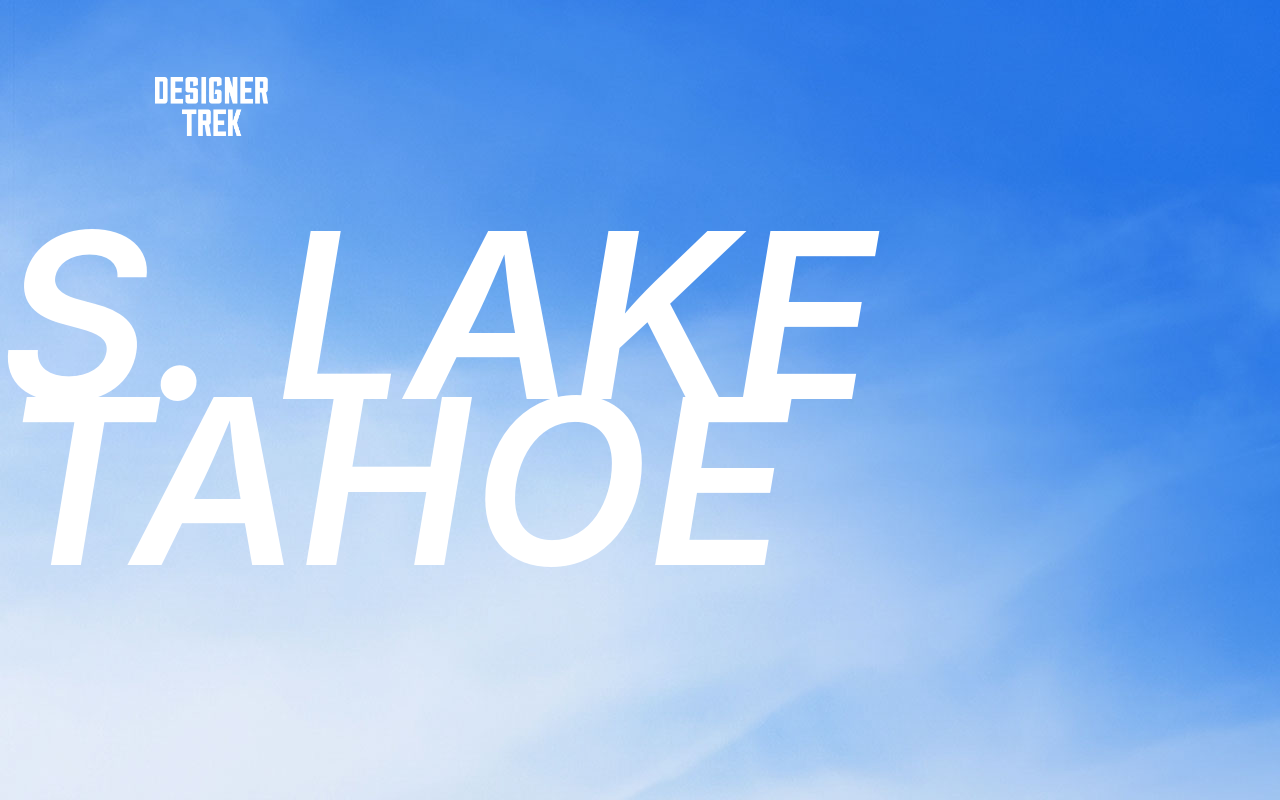
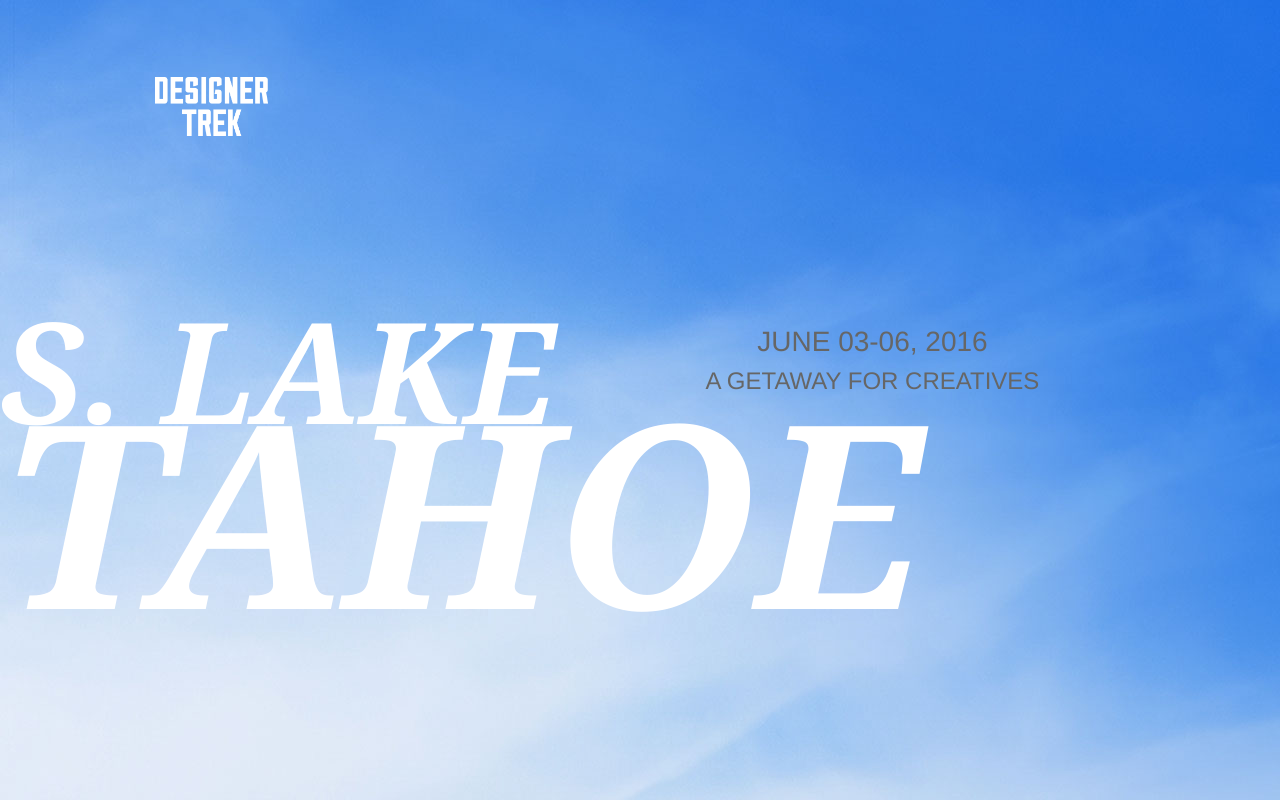
Before and after one commit to vokuznetsov/one-page-site-example-1, a React (Create React App) app: page / in a window 1280 px wide. Shown: the top 800 px of the page. Built offline with nearby package versions, Linux system fonts and the light colour scheme.

Commit message:
add data

```diff
--- a/src/index.js
+++ b/src/index.js
@@ -2,7 +2,7 @@ import React from 'react';
 import ReactDOM from 'react-dom';
 import App from './App';
 import 'bootstrap';
-import './styles/style.scss'
+import './style/style.scss'
 import * as serviceWorker from './util/serviceWorker';
 
 ReactDOM.render(<App />, document.getElementById('root'));
--- a/src/modules/Place.js
+++ b/src/modules/Place.js
@@ -5,10 +5,15 @@ class Place extends React.Component {
     render() {
         return (
             <div className="row mt-7-vw">
-                <div className="col place">
-                    S. LAKE
+                <h2 className="col serif place">
+                    <span>S. LAKE</span>
+
                     <br></br>
                     TAHOE
+                </h2>
+                <div id="trek-data">
+                    <h3> JUNE 03-06, 2016</h3>
+                    <h4>A GETAWAY FOR CREATIVES</h4>
                 </div>
             </div>
         )
--- a/src/styles/style.scss
+++ b/src/style/style.scss
@@ -5,6 +5,11 @@
 img {
   width: 100%;
   height: auto;
+}
+
+span {
+  font-size: 11vw;
+  line-height: 0.65em;
 }
 
 // placeholder
@@ -22,6 +27,12 @@ img {
 
 // classes
 .App {
+  font: normal 62.5% "proxima-nova", Helvetica, Arial, sans-serif;
+  font-weight: 400;
+  color: #666666;
+  min-height: 100%;
+  background: #fff;
+
   text-align: center;
   overflow-y: auto;
   overflow-x: hidden;
@@ -48,9 +59,17 @@ img {
 
 .place {
   color: white;
-  font-size: 18vw;
+  font-size: 20vw;
   font-style: italic;
   font-weight: 600;
   line-height: 0.72em;
   text-align: left;
+  display: inline;
 }
+
+// id
+#trek-data {
+  font-size: 3vw;
+  margin-left: -45%;
+  margin-top: 7%;
+}
--- a/src/styles/util.scss
+++ b/src/style/util.scss
@@ -9,3 +9,7 @@
 .mt-7-vw {
     margin-top: 7vw;
 }
+
+h2.serif {
+    font-family: "adelle-condensed", Georgia, "Times New Roman", sans-serif;
+}
```
